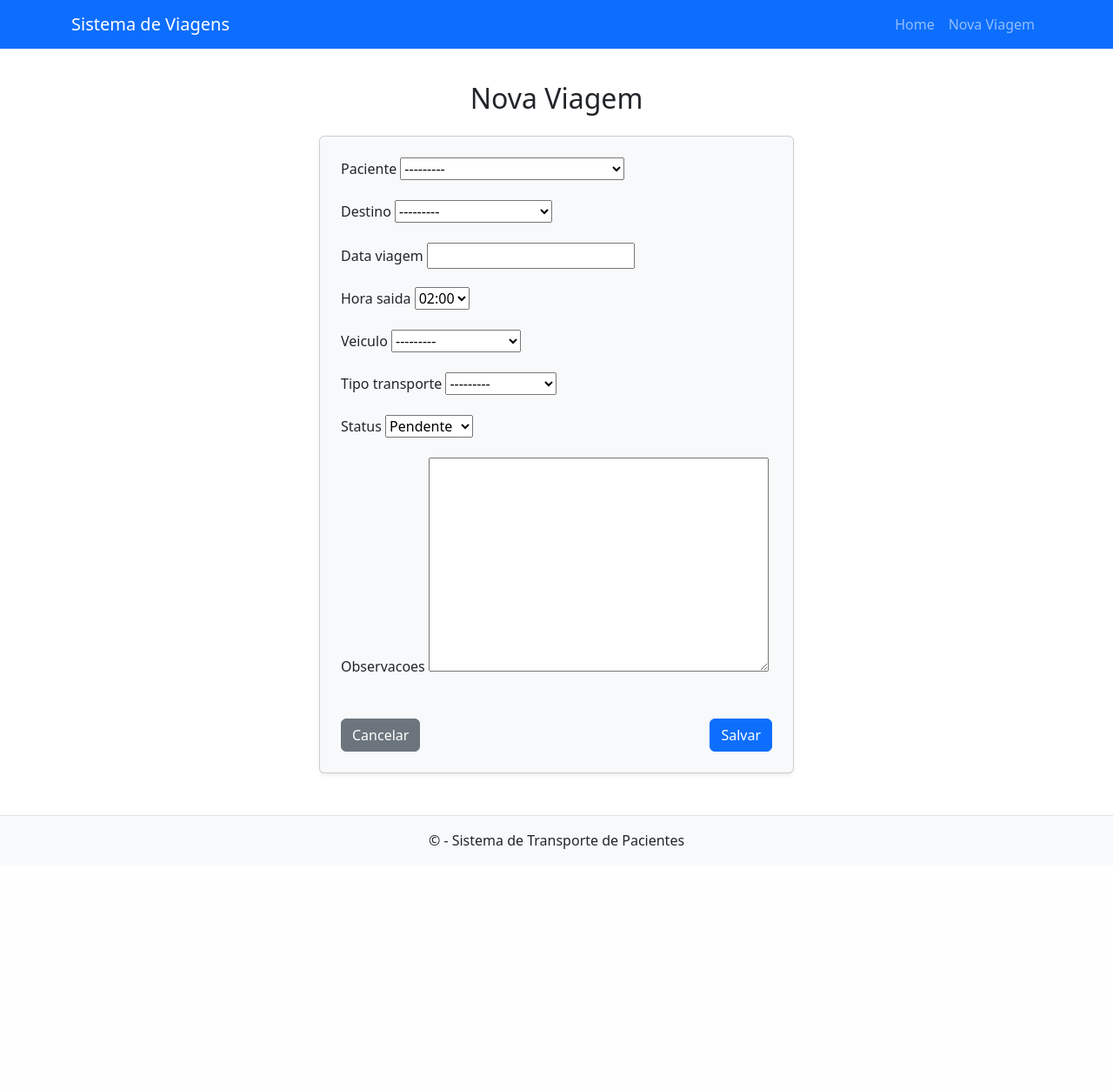
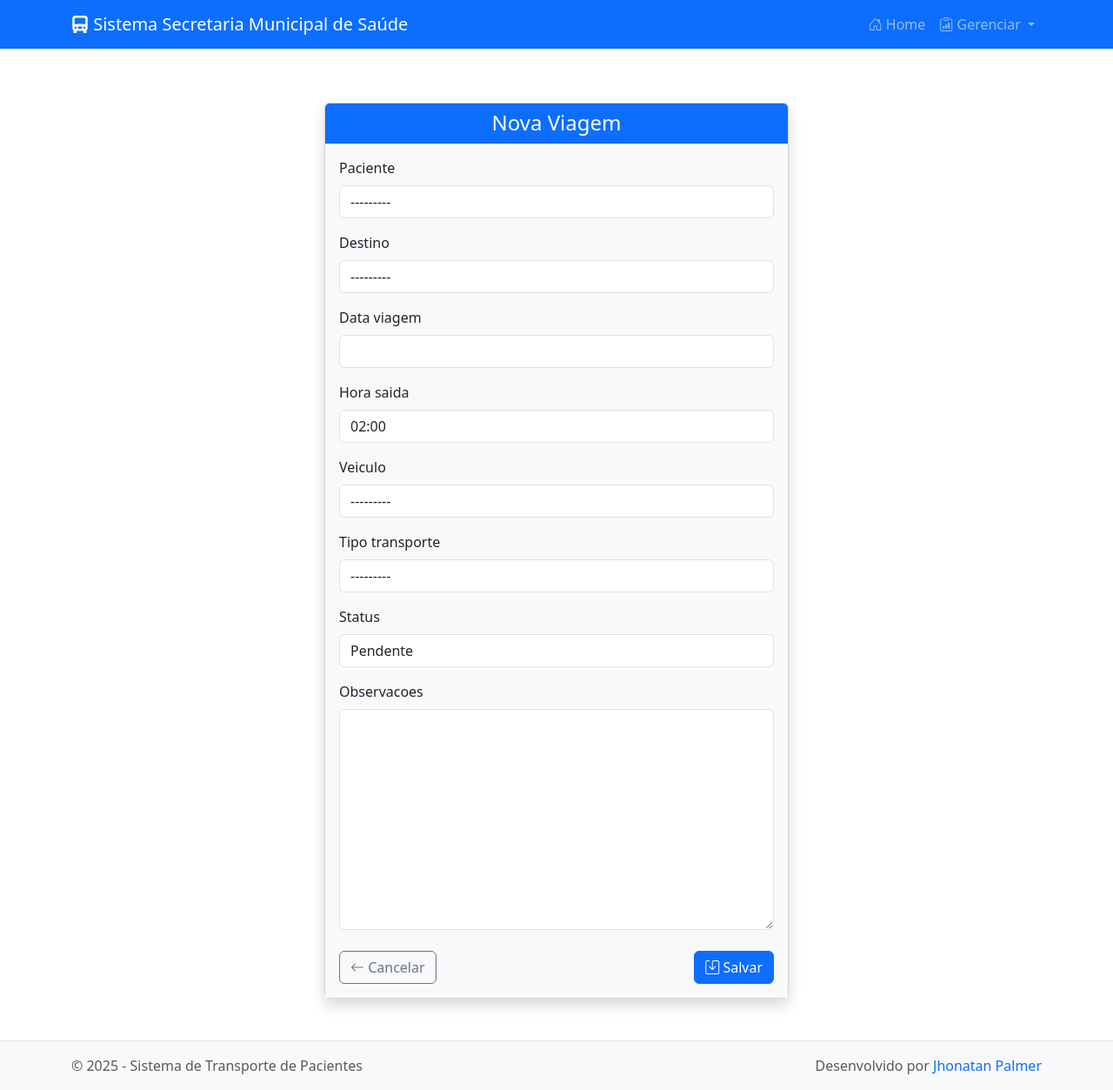
Before and after one commit to Jhonatanpalmer/pronto_socorro, a Django app: page /nova/ in a window 1280 px wide. Shown: the whole page at 87% size. Before the commit the page ends 976 px from the top, so only its background shows below. Run offline with Django 5.2, Linux system fonts and the light colour scheme; data comes from the database, SQL or seed files in the repository; both versions use the stored data as it was after the commit; some libraries are stand-ins or nearby versions.

Commit message:
alterados os laytouts de todas paginas htmls

```diff
--- /dev/null
+++ b/pacientes/urls.py
@@ -0,0 +1,9 @@
+from django.urls import path
+from .views import PacienteListView, PacienteCreateView, PacienteUpdateView, PacienteDeleteView
+
+urlpatterns = [
+    path('', PacienteListView.as_view(), name='paciente_list'),
+    path('novo/', PacienteCreateView.as_view(), name='paciente_create'),
+    path('editar/<int:pk>/', PacienteUpdateView.as_view(), name='paciente_update'),
+    path('deletar/<int:pk>/', PacienteDeleteView.as_view(), name='paciente_delete'),
+]
--- a/secretaria_it/settings.py
+++ b/secretaria_it/settings.py
@@ -41,6 +41,7 @@
     'pacientes',
     'veiculos',
     'viagens',
+    'widget_tweaks',
 ]
 
 MIDDLEWARE = [
--- a/secretaria_it/templates/base.html
+++ b/secretaria_it/templates/base.html
@@ -1,14 +1,16 @@
 <!DOCTYPE html>
 <html lang="pt-br">
 <head>
-    <meta charset="UTF-8">
-    <title>{% block title %}Sistema de Viagens{% endblock %}</title>
-    <meta name="viewport" content="width=device-width, initial-scale=1">
+    <meta charset="UTF-8" />
+    <title>{% block title %}Saúde{% endblock %}</title>
+    <meta name="viewport" content="width=device-width, initial-scale=1" />
 
     <!-- Bootstrap 5 CSS -->
-    <link href="https://cdn.jsdelivr.net/npm/bootstrap@5.3.2/dist/css/bootstrap.min.css" rel="stylesheet">
+    <link href="https://cdn.jsdelivr.net/npm/bootstrap@5.3.2/dist/css/bootstrap.min.css" rel="stylesheet" />
 
-    <!-- Estilos personalizados opcionais -->
+    <!-- Bootstrap Icons -->
+    <link href="https://cdn.jsdelivr.net/npm/bootstrap-icons@1.10.5/font/bootstrap-icons.css" rel="stylesheet" />
+
     <style>
         body {
             padding-top: 70px;
@@ -26,17 +28,32 @@
     <!-- Navbar -->
     <nav class="navbar navbar-expand-lg navbar-dark bg-primary fixed-top">
         <div class="container">
-            <a class="navbar-brand" href="{% url 'viagem-list' %}">Sistema de Viagens</a>
-            <button class="navbar-toggler" type="button" data-bs-toggle="collapse" data-bs-target="#navbarNav">
+            <a class="navbar-brand" href="{% url 'viagem-list' %}">
+                <i class="bi bi-truck-front-fill"></i> Sistema Secretaria Municipal de Saúde
+            </a>
+            <button class="navbar-toggler" type="button" data-bs-toggle="collapse" data-bs-target="#navbarNav"
+                aria-controls="navbarNav" aria-expanded="false" aria-label="Alternar navegação">
                 <span class="navbar-toggler-icon"></span>
             </button>
             <div class="collapse navbar-collapse" id="navbarNav">
                 <ul class="navbar-nav ms-auto">
                     <li class="nav-item">
-                        <a class="nav-link" href="{% url 'viagem-list' %}">Home</a>
+                        <a class="nav-link" href="{% url 'viagem-list' %}">
+                            <i class="bi bi-house-door"></i> Home
+                        </a>
                     </li>
-                    <li class="nav-item">
-                        <a class="nav-link" href="{% url 'viagem-create' %}">Nova Viagem</a>
+
+                    <li class="nav-item dropdown">
+                        <a class="nav-link dropdown-toggle" href="#" id="navDropdown" role="button" data-bs-toggle="dropdown" aria-expanded="false">
+                            <i class="bi bi-clipboard-data"></i> Gerenciar
+                        </a>
+                        <ul class="dropdown-menu dropdown-menu-end" aria-labelledby="navDropdown">
+                            <li><a class="dropdown-item" href="{% url 'viagem-list' %}"><i class="bi bi-truck"></i> Viagens</a></li>
+                            <li><a class="dropdown-item" href="{% url 'viagem-create' %}"><i class="bi bi-plus-circle"></i> Nova Viagem</a></li>
+                            <li><hr class="dropdown-divider"></li>
+                            <li><a class="dropdown-item" href="{% url 'paciente_list' %}"><i class="bi bi-people"></i> Pacientes</a></li>
+                            <li><a class="dropdown-item" href="{% url 'paciente_create' %}"><i class="bi bi-person-plus"></i> Novo Paciente</a></li>
+                        </ul>
                     </li>
                 </ul>
             </div>
@@ -51,11 +68,18 @@
     <!-- Rodapé -->
     <footer>
         <div class="container">
-            <p class="mb-0">&copy; {{ year }} - Sistema de Transporte de Pacientes</p>
+            <div class="row text-muted">
+                <div class="col-md-6 text-md-start mb-2 mb-md-0">
+                    &copy; {{ year|default:"2025" }} - Sistema de Transporte de Pacientes
+                </div>
+                <div class="col-md-6 text-md-end">
+                    Desenvolvido por <a href="https://www.instagram.com/jhonatan.babu/" target="_blank" class="text-decoration-none">Jhonatan Palmer</a>
+                </div>
+            </div>
         </div>
     </footer>
 
-    <!-- Bootstrap 5 JS (opcional para navbar responsiva) -->
+    <!-- Bootstrap 5 JS -->
     <script src="https://cdn.jsdelivr.net/npm/bootstrap@5.3.2/dist/js/bootstrap.bundle.min.js"></script>
 </body>
 </html>
--- a/secretaria_it/urls.py
+++ b/secretaria_it/urls.py
@@ -14,6 +14,8 @@
     1. Import the include() function: from django.urls import include, path
     2. Add a URL to urlpatterns:  path('blog/', include('blog.urls'))
 """
+
+'''
 from django.contrib import admin
 from django.urls import path
 from viagens.views import ViagemListView, ViagemCreateView, ViagemUpdateView
@@ -35,3 +37,17 @@
     path("editar/<int:pk>/", PacienteUpdateView.as_view(), name="paciente_update"),
     path("deletar/<int:pk>/", PacienteDeleteView.as_view(), name="paciente_delete")
 ]
+'''
+
+from django.contrib import admin
+from django.urls import path, include
+
+urlpatterns = [
+    path('admin/', admin.site.urls),
+
+    # URLs do app Viagens
+    path('', include('viagens.urls')),
+
+    # URLs do app Pacientes
+    path('pacientes/', include('pacientes.urls')),
+]
--- a/viagens/templates/viagens/viagem_form.html
+++ b/viagens/templates/viagens/viagem_form.html
@@ -1,28 +1,36 @@
 {% extends 'base.html' %}
+{% load widget_tweaks %}
 
 {% block title %}
     {% if form.instance.pk %}Editar Viagem{% else %}Nova Viagem{% endif %}
 {% endblock %}
 
 {% block content %}
+<div class="container mt-5">
     <div class="row justify-content-center">
         <div class="col-md-8 col-lg-6">
-            <h2 class="mb-4 text-center">
+            <div class="card shadow">
+                <div class="card-header bg-primary text-white">
+                    <h4 class="mb-0 text-center">
                         {% if form.instance.pk %}Editar Viagem{% else %}Nova Viagem{% endif %}
-            </h2>
+                    </h4>
+                </div>
 
-            <form method="post" class="card p-4 shadow-sm bg-light">
+                <div class="card-body bg-light">
+                    <form method="post" novalidate>
                         {% csrf_token %}
 
                         {% for field in form %}
                             <div class="mb-3">
                                 <label for="{{ field.id_for_label }}" class="form-label">{{ field.label }}</label>
-                        {{ field }}
+                                {{ field|add_class:"form-control" }}
+
                                 {% if field.help_text %}
-                            <div class="form-text">{{ field.help_text }}</div>
+                                    <div class="form-text text-muted">{{ field.help_text }}</div>
                                 {% endif %}
+
                                 {% if field.errors %}
-                            <div class="text-danger small">
+                                    <div class="invalid-feedback d-block">
                                         {{ field.errors|striptags }}
                                     </div>
                                 {% endif %}
@@ -30,10 +38,17 @@
                         {% endfor %}
 
                         <div class="d-flex justify-content-between mt-4">
-                    <a href="{% url 'viagem-list' %}" class="btn btn-secondary">Cancelar</a>
-                    <button type="submit" class="btn btn-primary">Salvar</button>
+                            <a href="{% url 'viagem-list' %}" class="btn btn-outline-secondary">
+                                <i class="bi bi-arrow-left"></i> Cancelar
+                            </a>
+                            <button type="submit" class="btn btn-primary">
+                                <i class="bi bi-save"></i> Salvar
+                            </button>
                         </div>
                     </form>
                 </div>
             </div>
+        </div>
+    </div>
+</div>
 {% endblock %}
--- /dev/null
+++ b/viagens/urls.py
@@ -0,0 +1,8 @@
+from django.urls import path
+from .views import ViagemListView, ViagemCreateView, ViagemUpdateView
+
+urlpatterns = [
+    path('', ViagemListView.as_view(), name='viagem-list'),
+    path('nova/', ViagemCreateView.as_view(), name='viagem-create'),
+    path('editar/<int:pk>/', ViagemUpdateView.as_view(), name='viagem-edit'),
+]
```
Also changed, not shown: pacientes/templates/pacientes/paciente_form.html (+51 -15 lines), pacientes/templates/pacientes/paciente_list.html (+40 -21 lines), db.sqlite3. Lines whose indentation alone changed are shown as unchanged.
